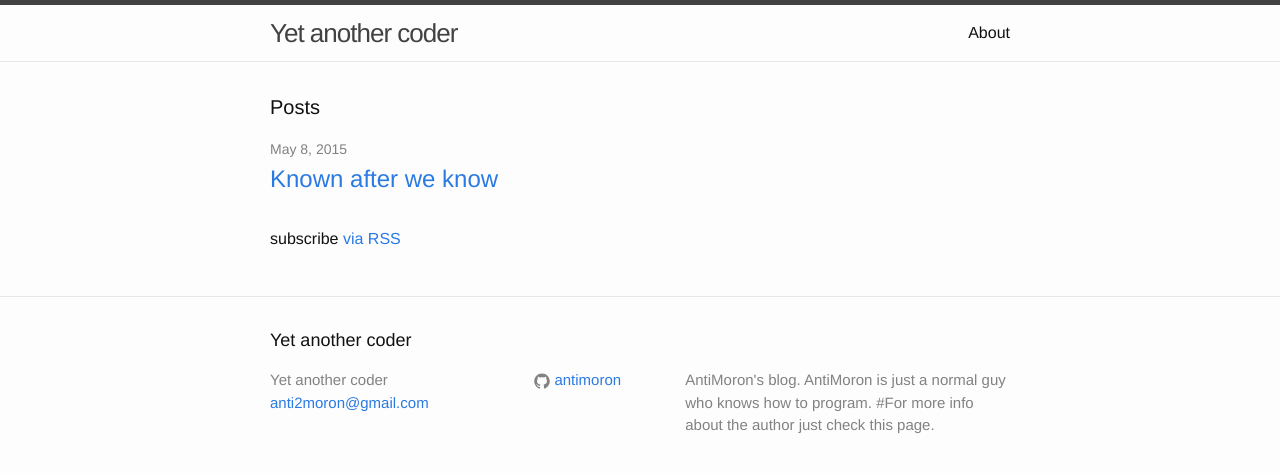
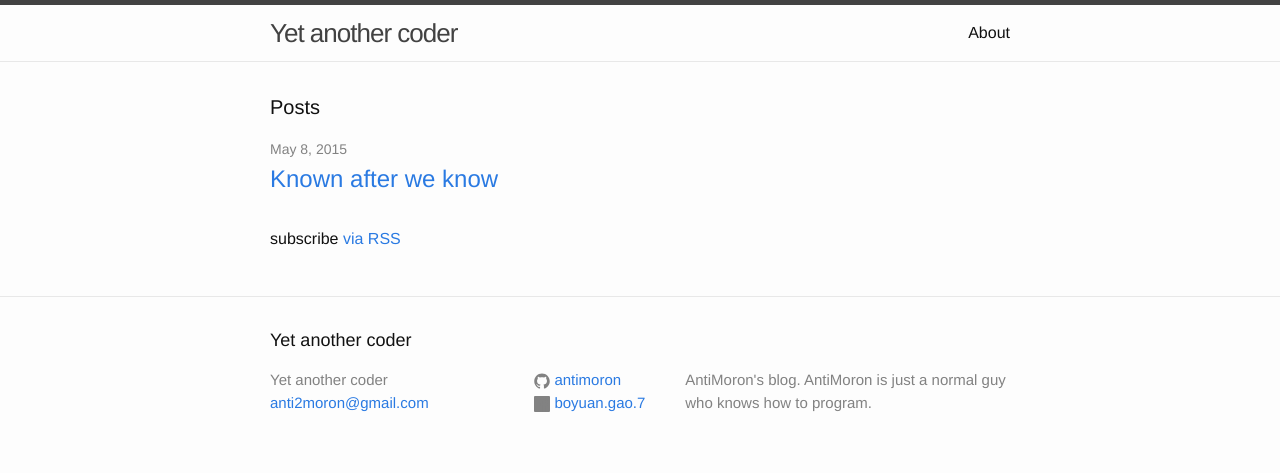
Before and after one commit to QAQMiao/antimoron.github.io, a Jekyll site: the page built from index.html, in a window 1280 px wide. Shown: the top 473 px of the page. Built offline with Jekyll 4.4.1, drawn with Linux system fonts in a browser that asks for light colours.

Commit message:
Update contact me

```diff
--- a/_config.yml
+++ b/_config.yml
@@ -3,10 +3,10 @@ title: Yet another coder
 email: anti2moron@gmail.com
 description: >
   AntiMoron's blog. AntiMoron is just a normal guy who knows how to program.
-  #For more info about the author just check this page.
+# For more info about the author just check this page.
 baseurl: ""
 url: "http://antimoron.github.io"
 github_username: antimoron
-facebook_username: BoyuanGao
+facebook_username: boyuan.gao.7
 # Build settings
 markdown: kramdown
--- a/_includes/footer.html
+++ b/_includes/footer.html
@@ -28,6 +28,21 @@
           </li>
           {% endif %}
 
+          {% if site.facebook_username %}
+          <li>
+            <a href="https://www.facebook.com/{{ site.facebook_username }}">
+              <span class="icon  icon--facebook">
+                <svg viewBox="0 0 16 16">
+				  <path fill="#3b5999" d="m 15.11687,16.000001 c 0.487599,0 0.88301,-0.39541 0.88301,-0.88313 V 0.883071 C 15.99988,0.395281 15.60453,1e-6 15.11687,1e-6 H 0.8830695 c -0.48778,0 -0.88307,0.39528 -0.88307,0.88307 v 14.2338 c 0,0.48766 0.39522,0.88313 0.88307,0.88313 H 15.11687 z"/>
+				  <path fill="#ffffff" d="m 11.03968,16.000001 v -6.19608 h 2.07973 l 0.31141,-2.41472 h -2.39114 v -1.54165 c 0,-0.69912 0.19414,-1.17555 1.19666,-1.17555 l 1.27866,-5.6e-4 v -2.15974 c -0.22114,-0.0294 -0.98017,-0.0952 -1.86324,-0.0952 -1.8435605,0 -3.1057105,1.12532 -3.1057105,3.19188 v 1.7808 h -2.08506 v 2.41472 h 2.08506 v 6.19608 H 11.03968 z"/>
+				</svg>
+              </span>
+
+              <span class="username">{{ site.facebook_username }}</span>
+            </a>
+          </li>
+          {% endif %}
+
           {% if site.twitter_username %}
           <li>
             <a href="https://twitter.com/{{ site.twitter_username }}">
```
